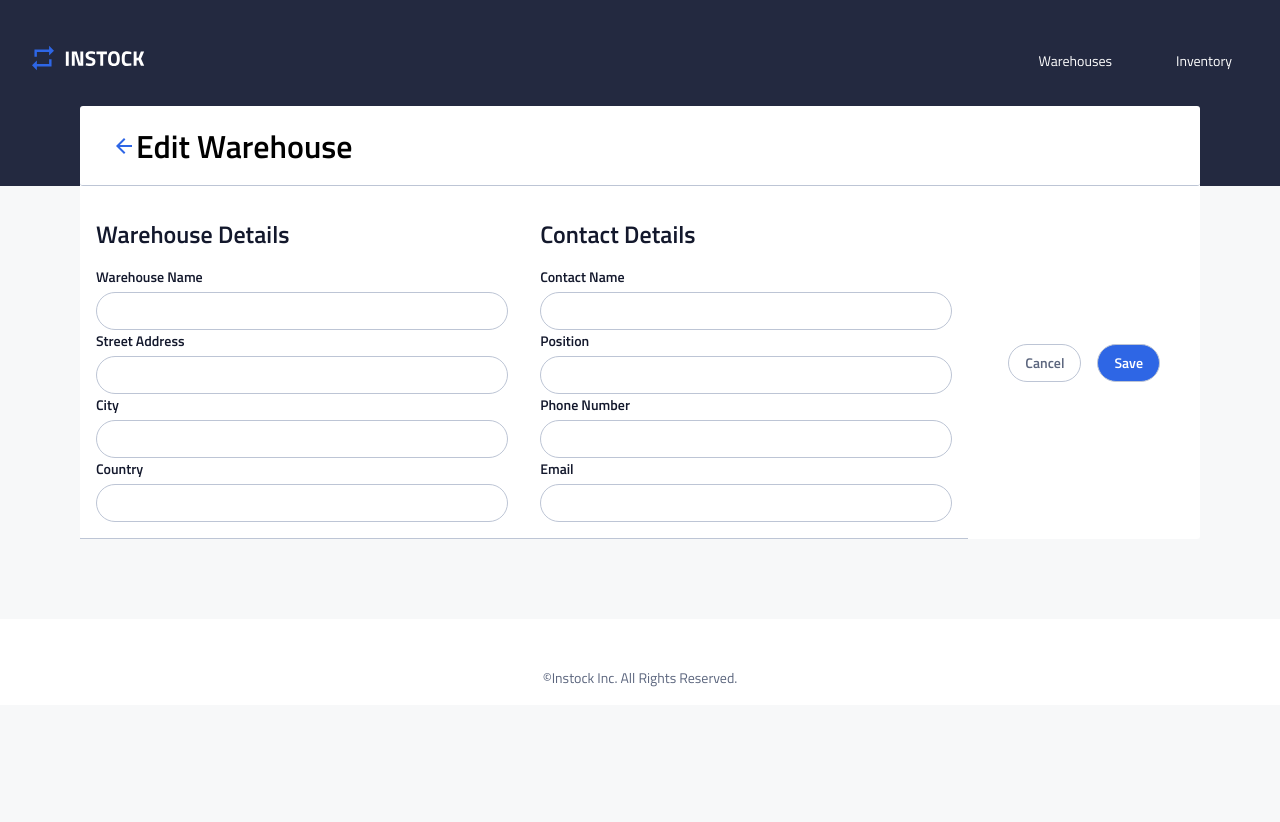
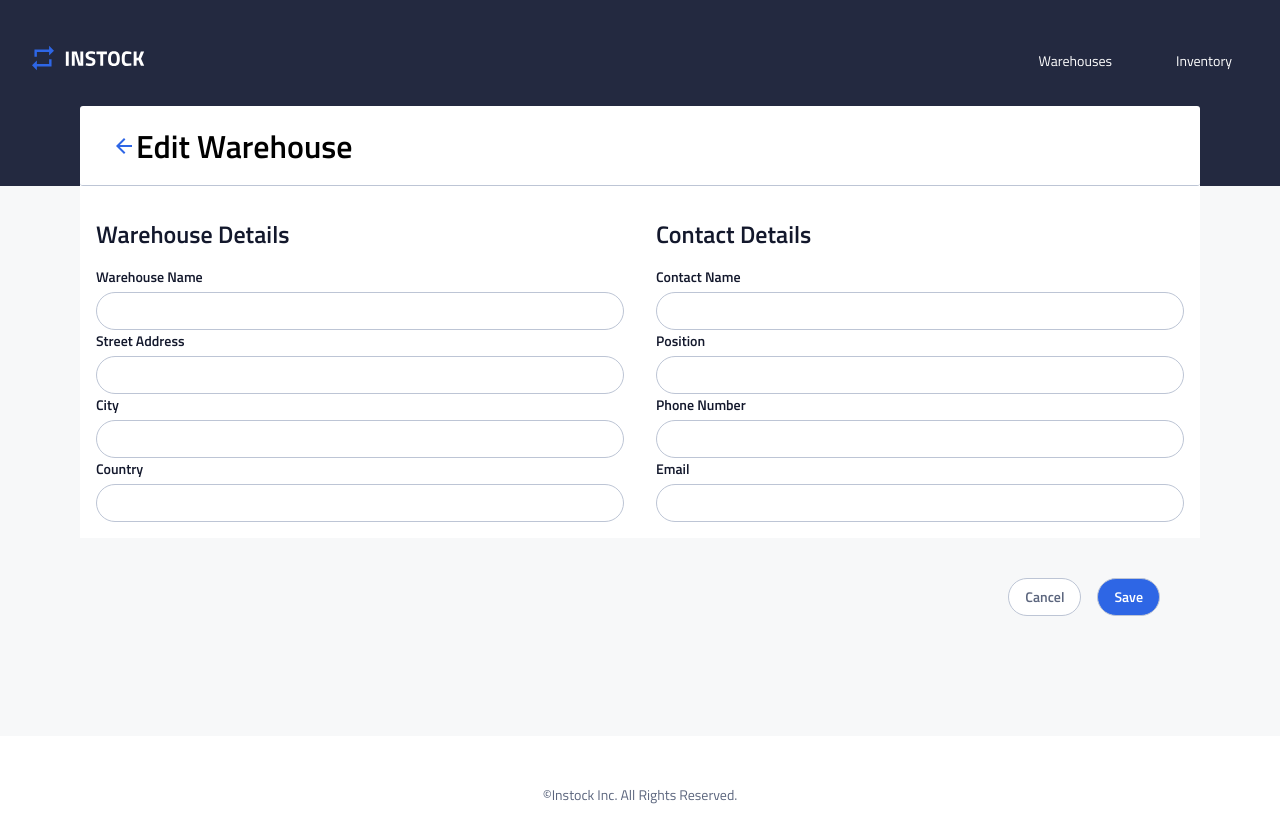
Before and after one commit to rmasuda12/code-crusaders-instock, a React (Vite) app: page /warehouseedit/1 in a window 1280 px wide. Before the commit the page ends 800 px from the top, so only its background shows below. Built offline with nearby package versions, Linux system fonts and the light colour scheme; no server answers.

Commit message:
edit-warehouse feature completed

```diff
--- a/src/components/WarehouseEditForm/WarehouseEditForm.jsx
+++ b/src/components/WarehouseEditForm/WarehouseEditForm.jsx
@@ -44,6 +44,27 @@ function WarehouseEditForm() {
   const handleSubmit = async (e) => {
     e.preventDefault();
 
+    function validateForm(formData) {
+      let isFormValid = true;
+
+      for (let key in formData) {
+        const fieldValue = formData[key];
+        if (fieldValue === "") {
+          isFormValid = false;
+          break;
+        }
+      }
+
+      if (!isFormValid) {
+        alert("Please do not leave any fields empty");
+      }
+      return isFormValid;
+    }
+    const isFormValid = validateForm(formData);
+    if (!isFormValid) {
+      return;
+    }
+
     const { updated_at, created_at, ...dataToSend } = formData;
 
     try {
@@ -51,6 +72,7 @@ function WarehouseEditForm() {
         `http://localhost:8080/warehouses/${params.id}`,
         dataToSend
       );
+      console.log("Warehouse updated successfully:", response);
     } catch (error) {
       console.log(error);
       alert("Error updating Warehouse");
@@ -66,6 +88,7 @@ function WarehouseEditForm() {
     <>
       <div className="wh-edit">
         <form className="wh-edit__form" onSubmit={handleSubmit}>
+          <div className="test">
             <div className="wh-edit__form-container">
               <h2 className="wh-edit__details-header">Warehouse Details</h2>
               <label className="wh-edit__form-label">
@@ -152,7 +175,7 @@ function WarehouseEditForm() {
                 className="wh-edit__formfield"
               />
             </div>
-
+          </div>
           <section className="wh-edit__cta">
             <button
               className="wh-edit__button-reset"
--- a/src/components/WarehouseEditForm/WarehouseEditForm.scss
+++ b/src/components/WarehouseEditForm/WarehouseEditForm.scss
@@ -1,20 +1,20 @@
 @use "../../styles/partials/mixins" as *;
 @use "../../styles/partials/variables" as *;
 
-// .wh-edit__details {
-//   padding: 1rem;
-//   @include tablet {
-//     padding: 2rem;
-//     display: flex;
-//     justify-content: space-between;
-//   }
-// }
-
 .wh-edit__form {
+  background-color: $light-grey;
   @include tablet {
     display: flex;
+    flex-direction: column;
     width: 100%;
     justify-content: space-between;
+  }
+}
+
+.test {
+  background-color: $white;
+  @include tablet {
+    display: flex;
   }
 }
 .wh-edit__form-container {
@@ -23,6 +23,7 @@
   border-bottom: 1px solid $cloud;
   padding: 1rem 1rem;
   @include tablet {
+    border-bottom: none;
     width: 50%;
   }
 }
@@ -42,16 +43,19 @@
   padding: 1rem;
   border-radius: 1.25rem;
   border: 1px solid $cloud;
+  color: $cloud;
   @include tablet {
     height: 2.375rem;
   }
   &:focus {
+    color: $instock-black;
     border: 1px solid $instock-indigo;
     outline: none;
   }
 }
 
 .wh-edit__cta {
+  background-color: $light-grey;
   display: flex;
   align-items: center;
   //   padding: 1rem;
```
Lines whose indentation alone changed are shown as unchanged.
